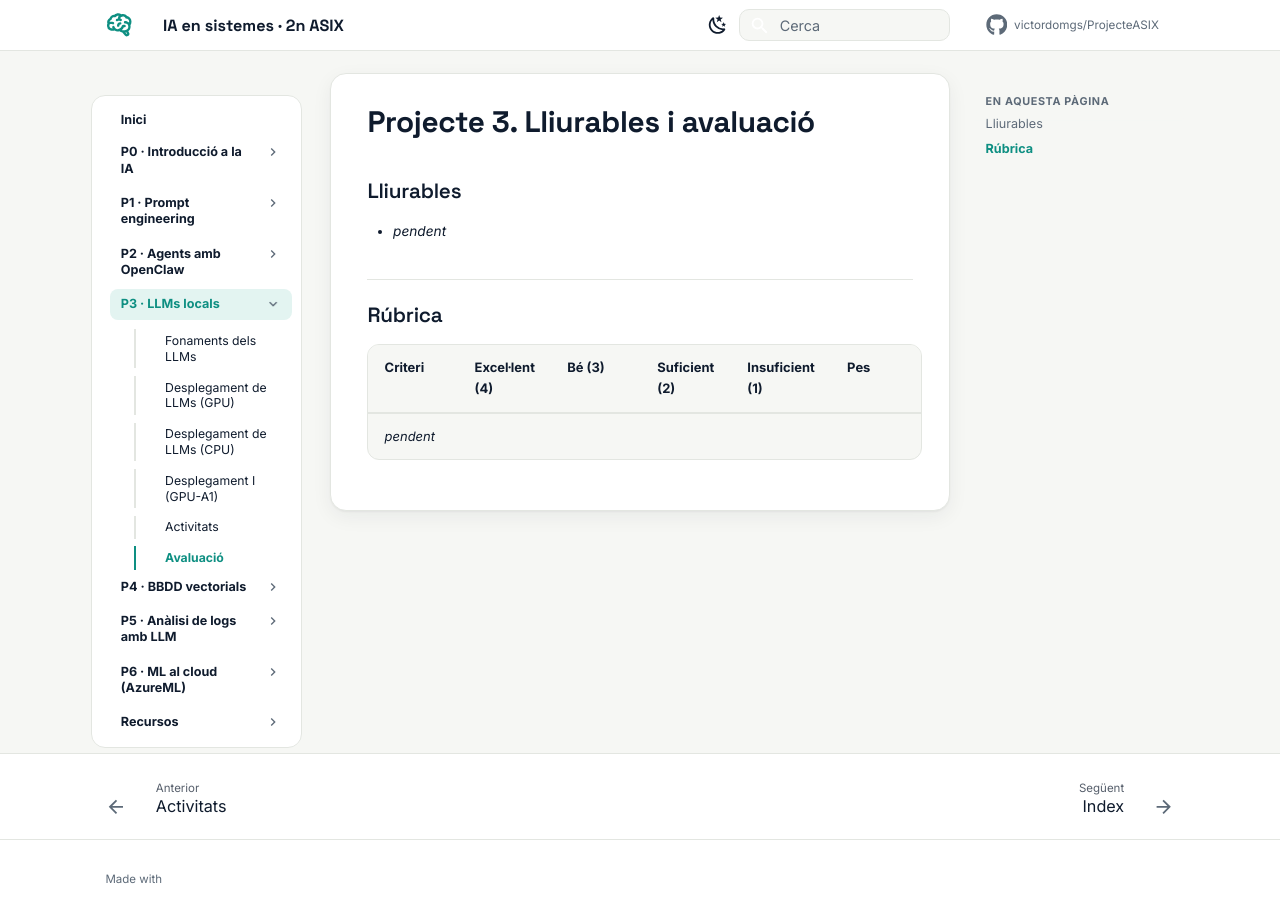
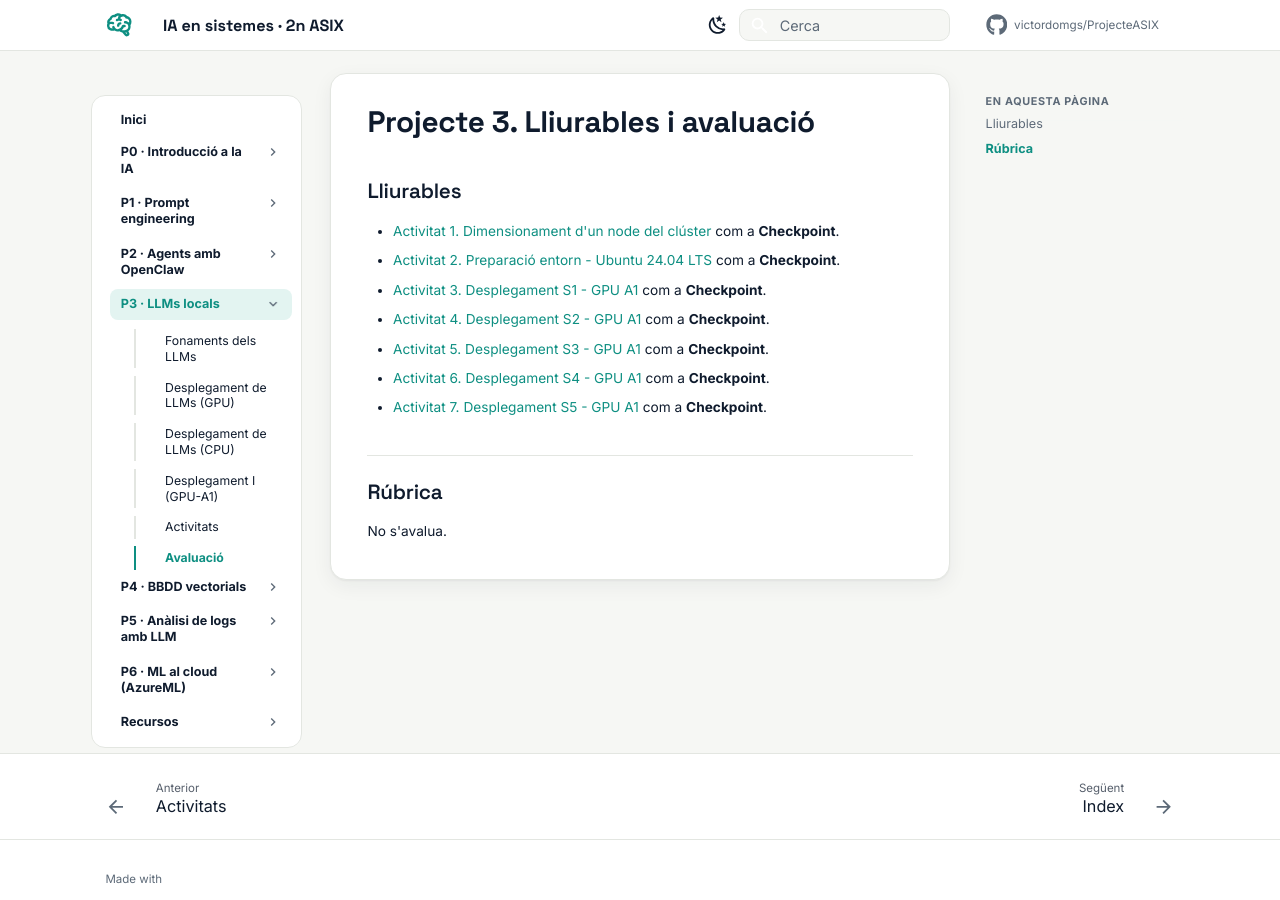
Before and after one commit to victordomgs/ProjecteASIX, an MkDocs documentation site: the page built from docs/p3-llms-locals/avaluacio.md, in a window 1280 px wide. Built offline with MkDocs 1.6.1 and Material for MkDocs 9.7.7, drawn with Linux system fonts in a browser that asks for light colours; comment, search, counter and statistics services are not loaded.

Commit message:
Update avaluacio.md

```diff
--- a/docs/p3-llms-locals/avaluacio.md
+++ b/docs/p3-llms-locals/avaluacio.md
@@ -2,10 +2,14 @@
 
 ## Lliurables
 
-- _pendent_
+- [Activitat 1. Dimensionament d'un node del clúster](https://victordomgs.github.io/ProjecteASIX/p3-llms-locals/activitats/#activitat-1-dimensionament-dun-node-del-cluster) com a **Checkpoint**.
+- [Activitat 2. Preparació entorn - Ubuntu 24.04 LTS](https://victordomgs.github.io/ProjecteASIX/p3-llms-locals/activitats/#activitat-2-preparacio-entorn-ubuntu-2404-lts) com a **Checkpoint**.
+- [Activitat 3. Desplegament S1 - GPU A1](https://victordomgs.github.io/ProjecteASIX/p3-llms-locals/activitats/#activitat-3-desplegament-s1-gpu-a1) com a **Checkpoint**.
+- [Activitat 4. Desplegament S2 - GPU A1](https://victordomgs.github.io/ProjecteASIX/p3-llms-locals/activitats/#activitat-4-desplegament-s2-gpu-a1) com a **Checkpoint**.
+- [Activitat 5. Desplegament S3 - GPU A1](https://victordomgs.github.io/ProjecteASIX/p3-llms-locals/activitats/#activitat-5-desplegament-s3-gpu-a1) com a **Checkpoint**.
+- [Activitat 6. Desplegament S4 - GPU A1](https://victordomgs.github.io/ProjecteASIX/p3-llms-locals/activitats/#activitat-6-desplegament-s4-gpu-a1) com a **Checkpoint**.
+- [Activitat 7. Desplegament S5 - GPU A1](https://victordomgs.github.io/ProjecteASIX/p3-llms-locals/activitats/#activitat-7-desplegament-s5-gpu-a1) com a **Checkpoint**.
 
 ## Rúbrica
 
-| Criteri | Excel·lent (4) | Bé (3) | Suficient (2) | Insuficient (1) | Pes |
-|---|---|---|---|---|---|
-| _pendent_ | | | | | |
+No s'avalua.
```
